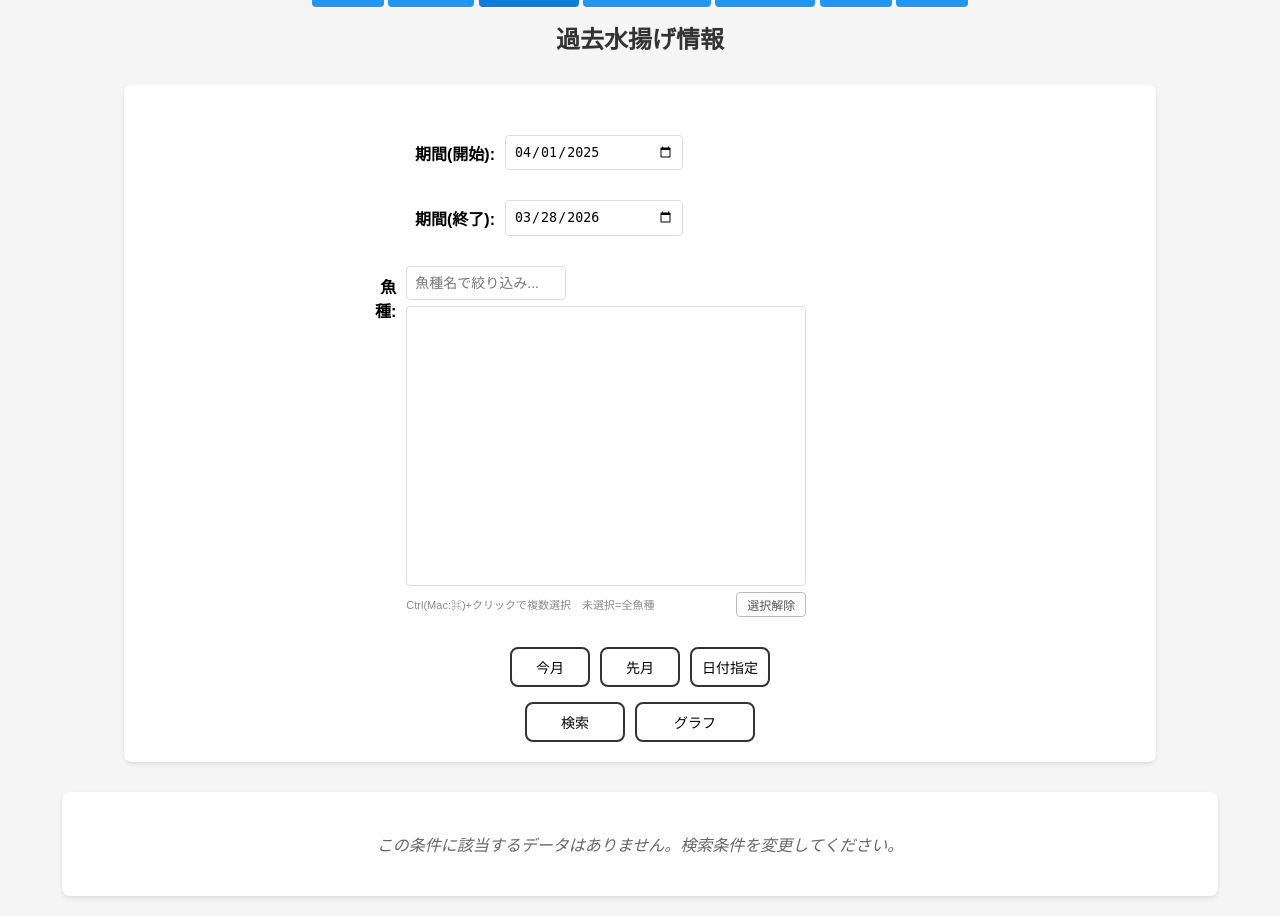
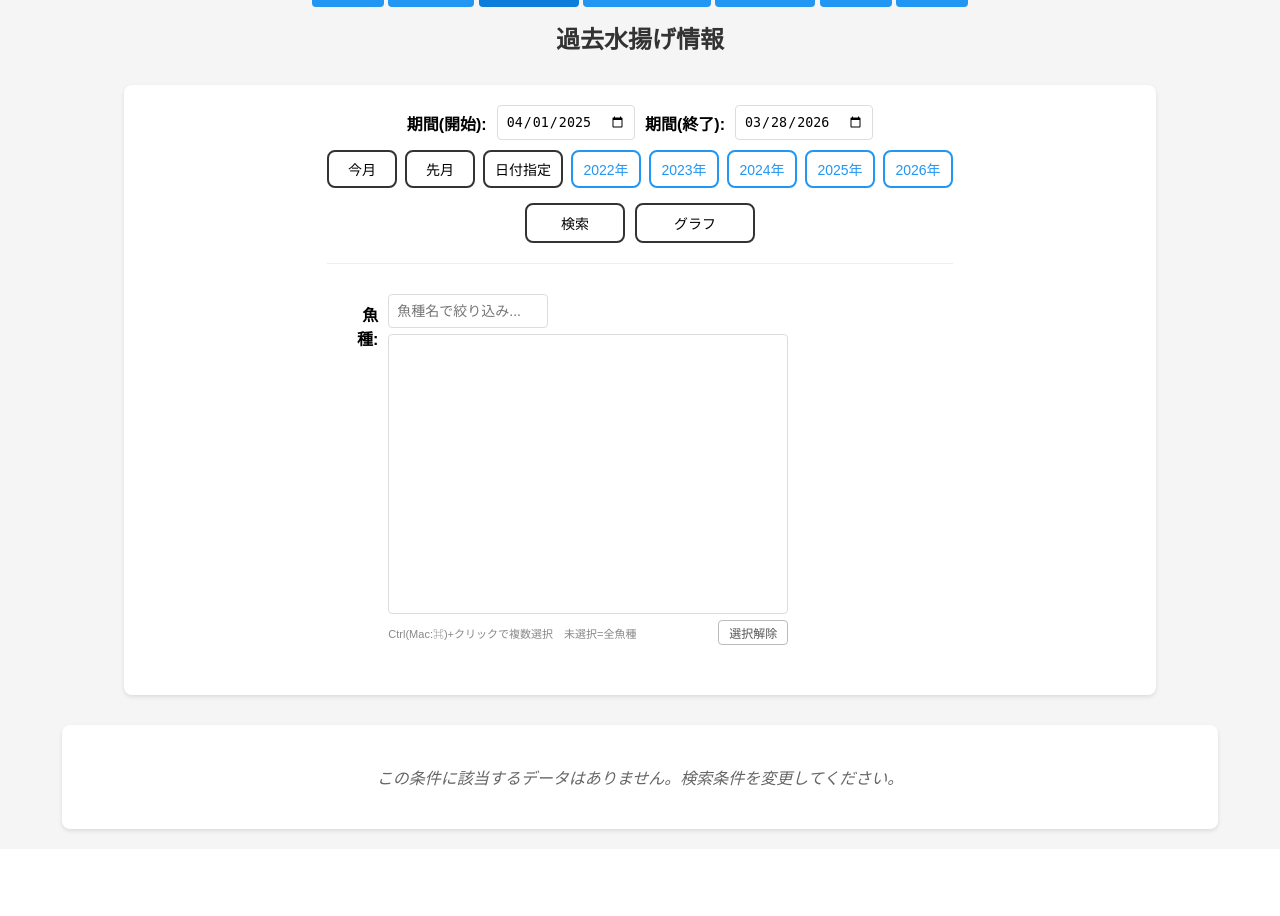
Before and after one commit to MarkStoneRiver/fishing-management, a Flask app: page /past_landings/ in a window 1280 px wide. Shown: the part 40-956 px from the top of the page. After the commit the page ends 874 px from the top, so only its background shows below. Run offline with Flask 3, Linux system fonts and the light colour scheme; data comes from the database, SQL or seed files in the repository; tables that the repository leaves empty hold one stand-in row (values such as "Sample post"); data that the repository does not hold is empty.

Commit message:
過去水揚げ情報画面の修正

```diff
--- a/templates/past_landings.html
+++ b/templates/past_landings.html
@@ -161,18 +161,44 @@
             color: #666;
             font-style: italic;
         }
+        .date-controls-block {
+            width: 100%;
+            display: flex;
+            flex-direction: column;
+            align-items: center;
+            gap: 10px;
+            margin-bottom: 20px;
+            padding-bottom: 20px;
+            border-bottom: 1px solid #eee;
+        }
+        .date-row {
+            display: flex;
+            align-items: center;
+            gap: 10px;
+            flex-wrap: wrap;
+            justify-content: center;
+        }
+        .date-row label {
+            font-weight: bold;
+            white-space: nowrap;
+        }
+        .date-row input[type="date"] {
+            padding: 8px;
+            border: 1px solid #ddd;
+            border-radius: 4px;
+        }
         .date-shortcut-buttons {
             display: flex;
             justify-content: center;
-            gap: 10px;
-            margin: 15px 0;
+            gap: 8px;
+            flex-wrap: wrap;
             width: 100%;
         }
 
         .date-button {
             display: inline-block;
-            width: 80px;
-            padding: 8px;
+            min-width: 70px;
+            padding: 7px 10px;
             font-size: 14px;
             border: 2px solid #333;
             background-color: #fff;
@@ -184,6 +210,14 @@
 
         .date-button:hover {
             background-color: #f0f0f0;
+        }
+
+        .date-button.year-button {
+            border-color: #2196F3;
+            color: #2196F3;
+        }
+        .date-button.year-button:hover {
+            background-color: #e3f2fd;
         }
 
         /* カレンダー関連のスタイル */
@@ -304,13 +338,19 @@
 
     <div class="filter-section">
         <form action="/past_landings/" method="get" id="search-form">
-            <div class="filter-item">
+            <!-- 期間と操作ボタンをまとめたブロック -->
+            <div class="date-controls-block">
+                <div class="date-row">
                     <label>期間(開始):</label>
                     <input type="date" name="start_date" value="{{ start_date }}" id="start_date">
-            </div>
-            <div class="filter-item">
                     <label>期間(終了):</label>
                     <input type="date" name="end_date" value="{{ end_date }}" id="end_date">
+                </div>
+                <div class="date-shortcut-buttons">
+                    <button type="button" class="date-button" id="this-month">今月</button>
+                    <button type="button" class="date-button" id="last-month">先月</button>
+                    <button type="button" class="date-button" id="today">日付指定</button>
+                    <div id="year-buttons" style="display:contents;"></div>
                 </div>
 
                 <!-- カレンダー表示部分 -->
@@ -334,6 +374,13 @@
                     </div>
                 </div>
 
+                <div class="button-container" style="margin-top: 5px;">
+                    <button type="submit" class="search-button">検索</button>
+                    <a href="#" id="graph-link" class="search-button" style="margin-left: 10px;">グラフ</a>
+                </div>
+            </div>
+
+            <!-- 魚種 -->
             <div class="filter-item" style="align-items: flex-start;">
                 <label style="padding-top: 8px;">魚種:</label>
                 <div class="fish-select-wrapper">
@@ -348,15 +395,6 @@
                         <button type="button" class="fish-clear-btn" id="fish-clear-btn">選択解除</button>
                     </div>
                 </div>
-            </div>
-            <div class="date-shortcut-buttons">
-                <button type="button" class="date-button" id="this-month">今月</button>
-                <button type="button" class="date-button" id="last-month">先月</button>
-                <button type="button" class="date-button" id="today">日付指定</button>
-            </div>
-            <div class="button-container">
-                <button type="submit" class="search-button">検索</button>
-                <a href="#" id="graph-link" class="search-button" style="margin-left: 10px;">グラフ</a>
             </div>
         </form>
     </div>
@@ -550,6 +588,25 @@
             // 初回ロード時に魚種リストを更新
             updateFishTypes();
 
+            // 年ボタンを動的生成（5年前〜今年）
+            const yearButtonsContainer = document.getElementById('year-buttons');
+            const thisYear = new Date().getFullYear();
+            for (let y = thisYear - 4; y <= thisYear; y++) {
+                const btn = document.createElement('button');
+                btn.type = 'button';
+                btn.className = 'date-button year-button';
+                btn.textContent = `${y}年`;
+                btn.dataset.year = y;
+                btn.addEventListener('click', function() {
+                    const yr = parseInt(this.dataset.year);
+                    startDateInput.value = `${yr}-01-01`;
+                    endDateInput.value = `${yr}-12-31`;
+                    document.querySelector('.calendar-container').style.display = 'none';
+                    updateFishTypes();
+                });
+                yearButtonsContainer.appendChild(btn);
+            }
+
             // 本日ボタン
             document.querySelector('#today').addEventListener('click', function() {
                 // 日付設定を削除し、カレンダー表示のみ行う
```
Lines whose indentation alone changed are shown as unchanged.
